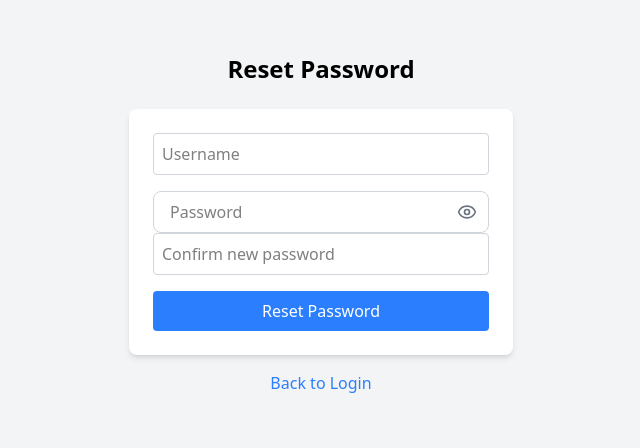
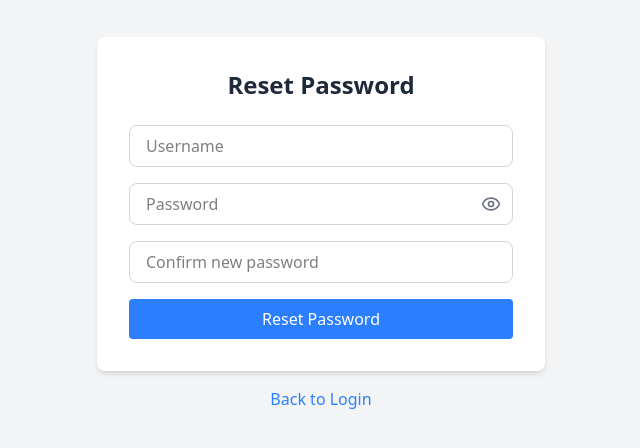
Before and after one commit to Firdaus909/order-project, a React (Vite) app: page /forgot-password in a window 1280 px wide. Shown: the part 176-624 px from the top of the page, without its empty margins (319-959 px from the left). Built offline with nearby package versions, Linux system fonts and the light colour scheme; no server answers.

Commit message:
fix reset password page

```diff
--- a/src/pages/ForgotPassword.jsx
+++ b/src/pages/ForgotPassword.jsx
@@ -44,58 +44,56 @@ const ResetPassword = () => {
   };
 
   return (
-    <div className="flex flex-col items-center justify-center min-h-screen bg-gray-100">
-      <h1 className="text-2xl font-bold mb-6">Reset Password</h1>
-      <form
-        onSubmit={handleSubmit}
-        className="bg-white p-6 rounded-lg shadow-md w-full max-w-sm"
-      >
+    <div className='flex flex-col items-center justify-center min-h-screen bg-gray-100'>
+      <div className='w-full max-w-md p-8 bg-white rounded-lg shadow-md'>
+        <h1 className='mb-6 text-2xl font-bold text-center text-gray-800'>
+          Reset Password
+        </h1>
+        <form onSubmit={handleSubmit} className='space-y-4'>
           <input
-          type="text"
-          placeholder="Username"
+            type='text'
+            placeholder='Username'
             value={username}
             onChange={(e) => setUsername(e.target.value)}
             required
-          className="w-full p-2 mb-4 border border-gray-300 rounded focus:outline-none focus:ring-2 focus:ring-blue-500"
+            className='w-full px-4 py-2 border border-gray-300 rounded-lg focus:outline-none focus:ring-2 focus:ring-blue-500'
           />
-        <div className="relative">
+          <div className='relative'>
             <input
               type={showPassword ? 'text' : 'password'}
-              placeholder="Password"
+              placeholder='Password'
               value={password}
               onChange={(e) => setPassword(e.target.value)}
               required
-              className="w-full px-4 py-2 border border-gray-300 rounded-lg focus:outline-none focus:ring-2 focus:ring-blue-500"
+              className='w-full px-4 py-2 border border-gray-300 rounded-lg focus:outline-none focus:ring-2 focus:ring-blue-500'
             />
             <button
-              type="button"
+              type='button'
               onClick={() => setShowPassword(!showPassword)}
-              className="absolute inset-y-0 right-3 flex items-center text-gray-500 focus:outline-none"
-            >
+              className='absolute inset-y-0 right-3 flex items-center text-gray-500 focus:outline-none'>
               {showPassword ? <EyeOff size={20} /> : <Eye size={20} />}
             </button>
           </div>
           <input
-          type="password"
-          placeholder="Confirm new password"
+            type='password'
+            placeholder='Confirm new password'
             value={confirmPassword}
             onChange={(e) => setConfirmPassword(e.target.value)}
             required
-          className="w-full p-2 mb-4 border border-gray-300 rounded focus:outline-none focus:ring-2 focus:ring-blue-500"
+            className='w-full px-4 py-2 border border-gray-300 rounded-lg focus:outline-none focus:ring-2 focus:ring-blue-500'
           />
           <button
-          type="submit"
-          className="w-full bg-blue-500 text-white py-2 rounded hover:bg-blue-600 transition duration-200"
-        >
+            type='submit'
+            className='w-full bg-blue-500 text-white py-2 rounded hover:bg-blue-600 transition duration-200'>
             Reset Password
           </button>
         </form>
-      <Link
-        to="/login"
-        className="mt-4 text-blue-500 hover:underline"
-      >
+      </div>
+        <div className='flex justify-center mt-4'>
+          <Link to='/login' className='text-blue-500 hover:underline'>
             Back to Login
           </Link>
+        </div>
     </div>
   );
 };
```
Lines whose indentation alone changed are shown as unchanged.
